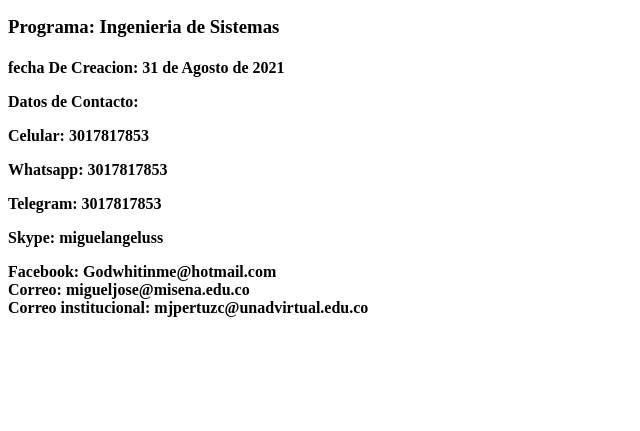
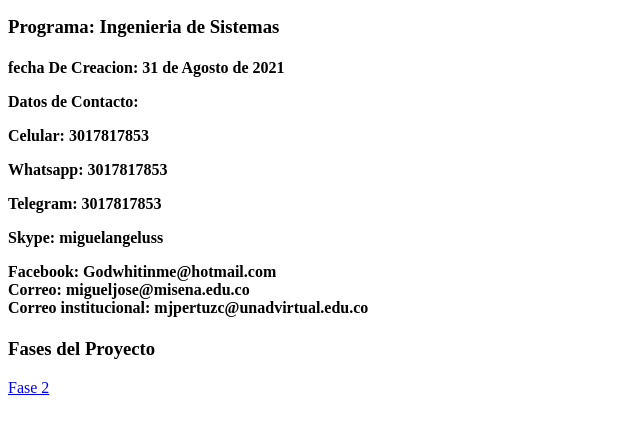
Before and after one commit to ingmik/DSW-MiguelPertuz, a plain HTML site: page index.html in a window 1280 px wide. Shown: the part 105-536 px from the top of the page, without its empty margins (0-640 px from the left). Drawn offline with Linux system fonts and the light colour scheme.

Commit message:
new changes
creando links

```diff
--- a/index.html
+++ b/index.html
@@ -24,5 +24,11 @@
             Correo institucional: mjpertuzc@unadvirtual.edu.co
 
 
+   <h3>Fases del Proyecto</h3>
+
+<a href="fase2/design.html">Fase 2</a>
+
+
+
 </body>
 </html>
```
Also changed, not shown: fase2/design.html (+5 -0 lines).
